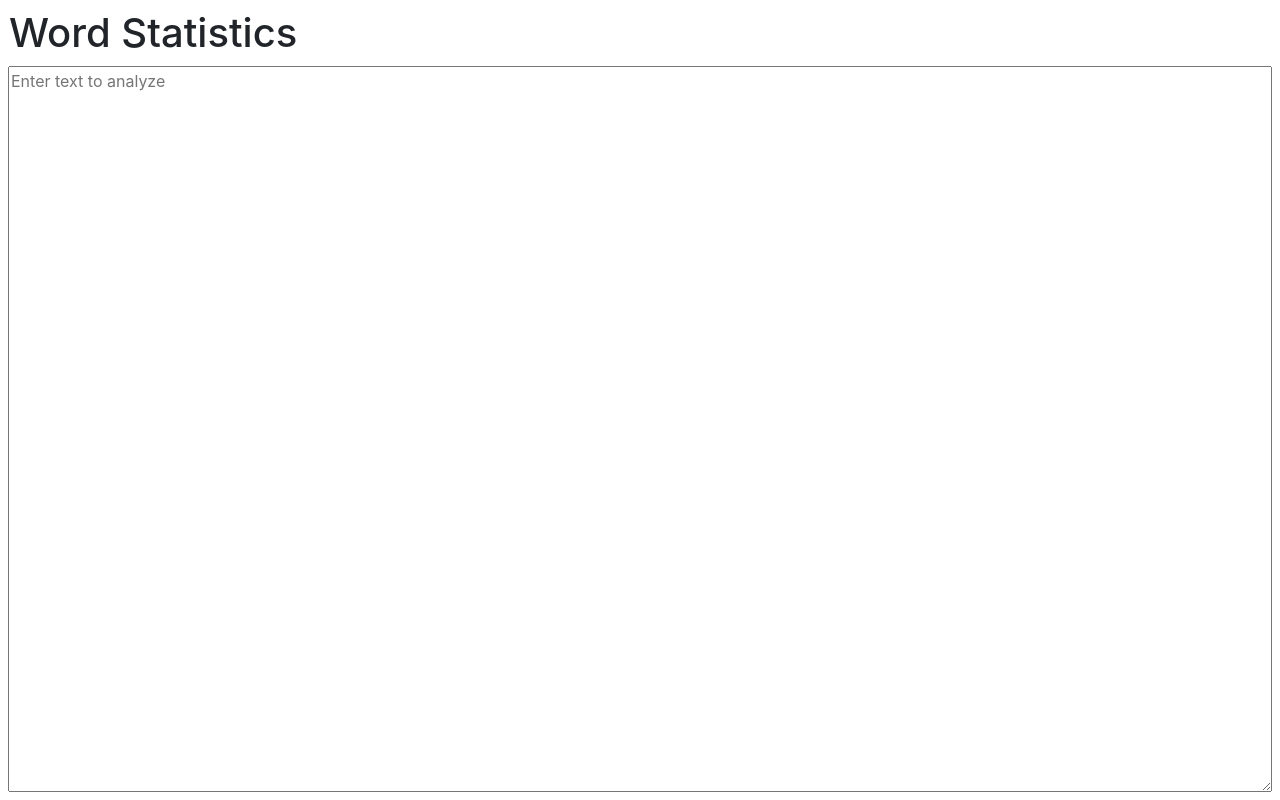
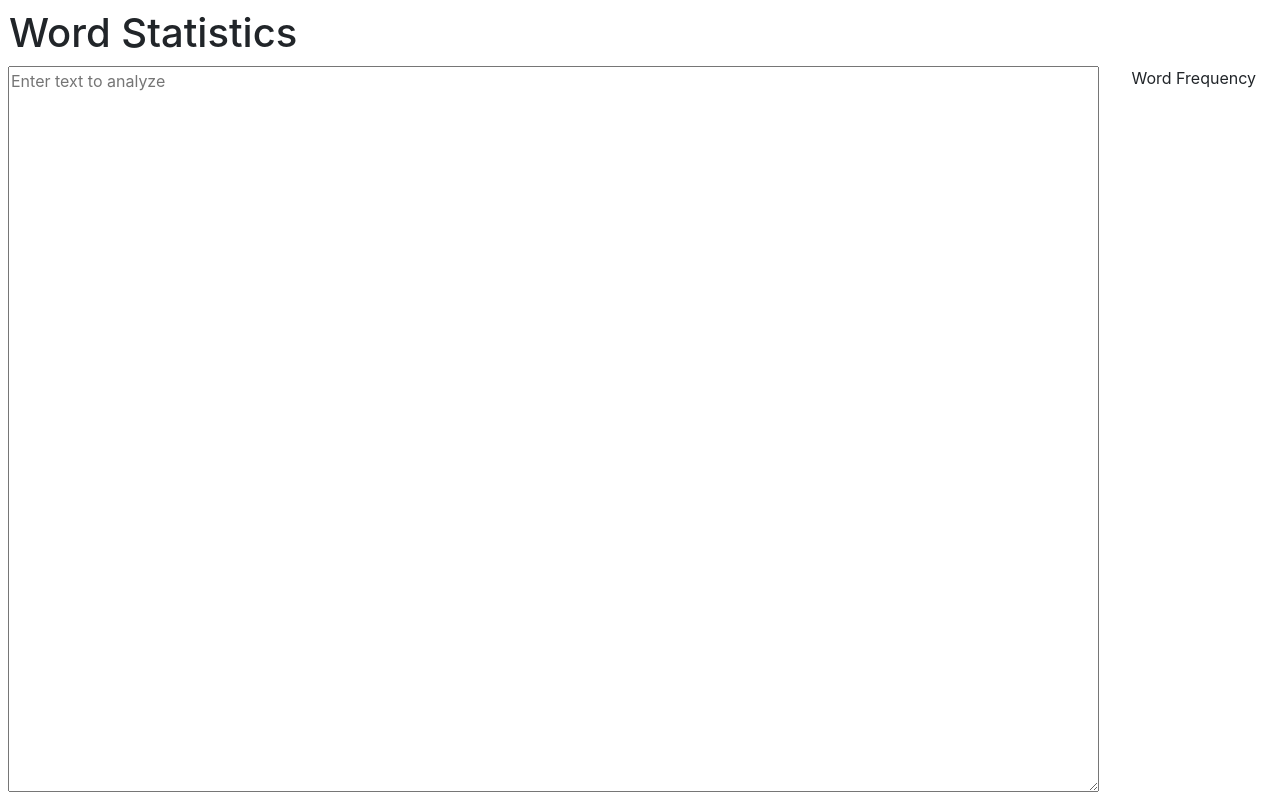
Before and after one commit to camcamfresh/word-statistics, a React (Create React App) app: page / in a window 1280 px wide. Built offline with nearby package versions, Linux system fonts and the light colour scheme.

Commit message:
Add word frequency area

```diff
--- a/src/App.js
+++ b/src/App.js
@@ -4,10 +4,15 @@ function App() {
 	return (
 		<div className='d-flex flex-column h-100'>
 			<h1>Word Statistics</h1>
-			<textarea
-				className='flex-fill flex-grow-1 mx-2 mb-2'
-				placeholder='Enter text to analyze'
-			></textarea>
+			<div className='d-flex flex-row h-100'>
+				<textarea
+					className='flex-fill flex-grow-1 mx-2 mb-2'
+					placeholder='Enter text to analyze'
+				></textarea>
+				<div className='mx-4'>
+					<label>Word Frequency</label>
+				</div>
+			</div>
 		</div>
 	);
 }
```
Also changed, not shown: 1 other file (tests, documents, lock files or other folders).
